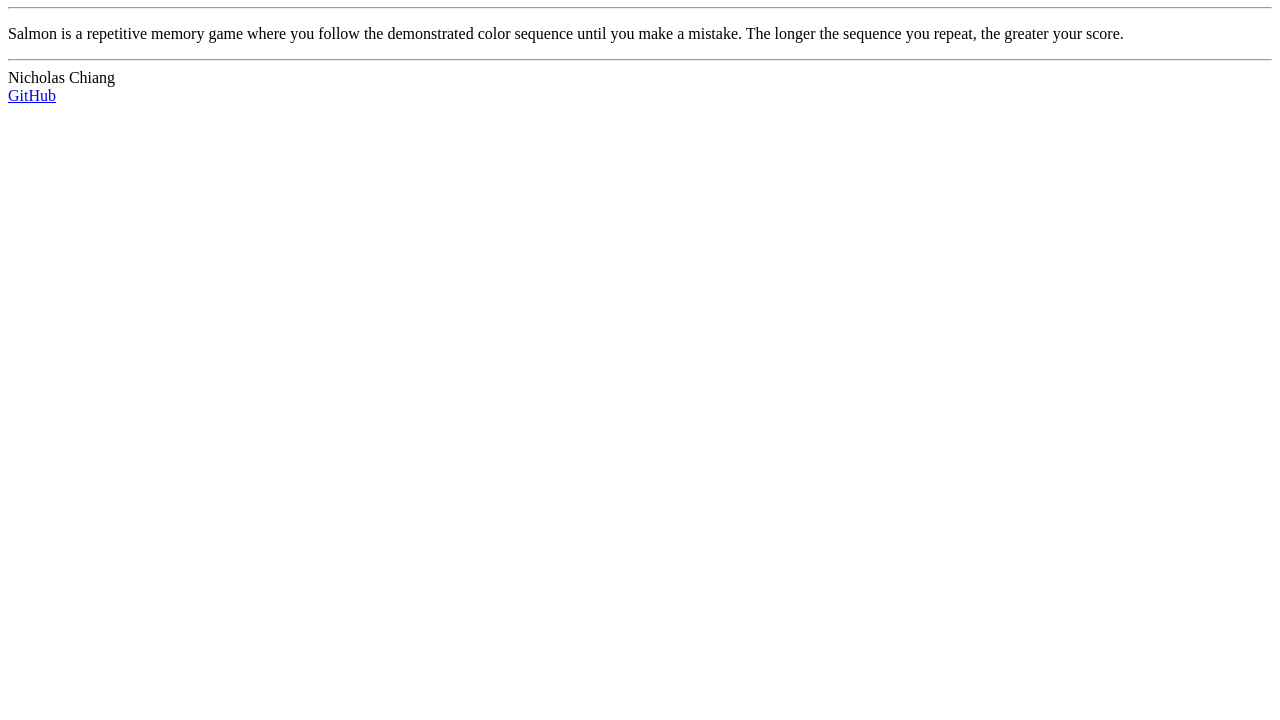
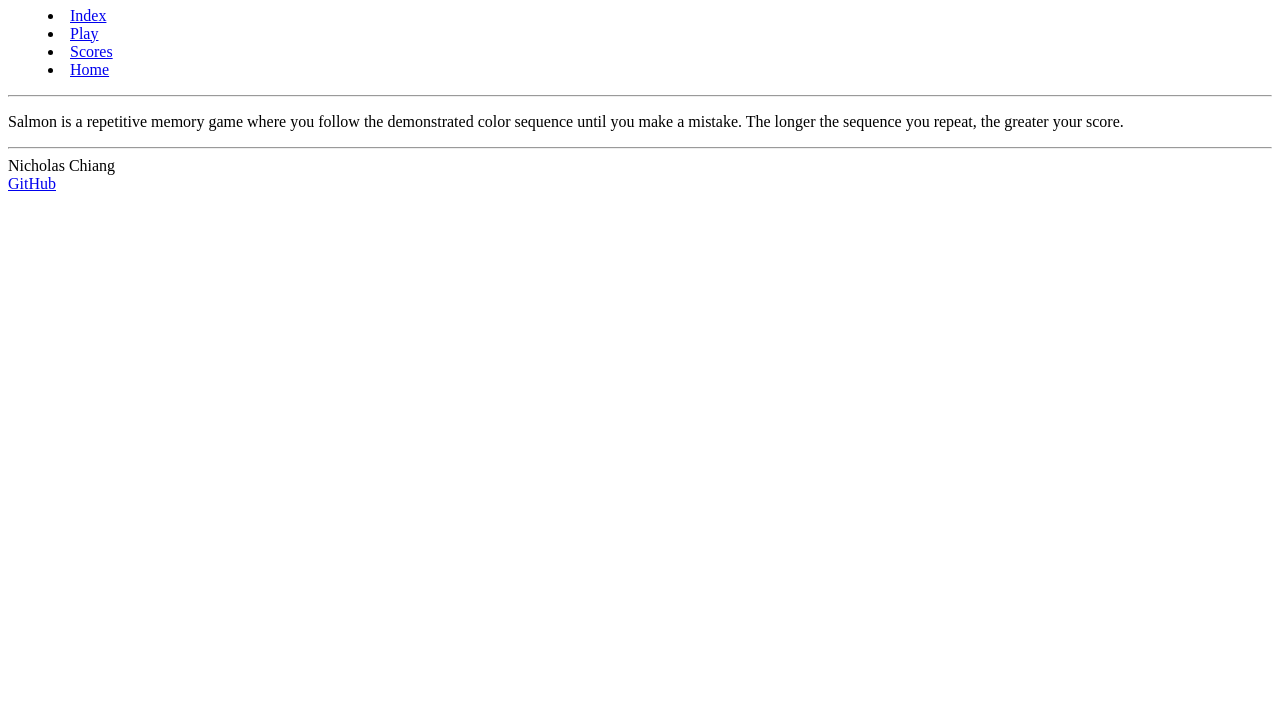
Before and after one commit to nicholaschiang/salmon, a plain HTML site: page home.html in a window 1280 px wide. Shown: the part 80-800 px from the top of the page. Drawn offline with Linux system fonts and the light colour scheme.

Commit message:
feat: add `<nav>` links to `<header>`

```diff
--- a/home.html
+++ b/home.html
@@ -8,6 +8,14 @@
   <body>
     <header>
       <h1>Salmon<sup>&reg;</sup></h1>
+      <nav>
+        <menu>
+          <li><a href="index.html">Index</a></li>
+          <li><a href="play.html">Play</a></li>
+          <li><a href="scores.html">Scores</a></li>
+          <li><a href="home.html">Home</a></li>
+        </menu>
+      </nav>
       <hr />
     </header>
 
```
Also changed, not shown: index.html (+8 -0 lines), play.html (+8 -0 lines), scores.html (+8 -0 lines).
